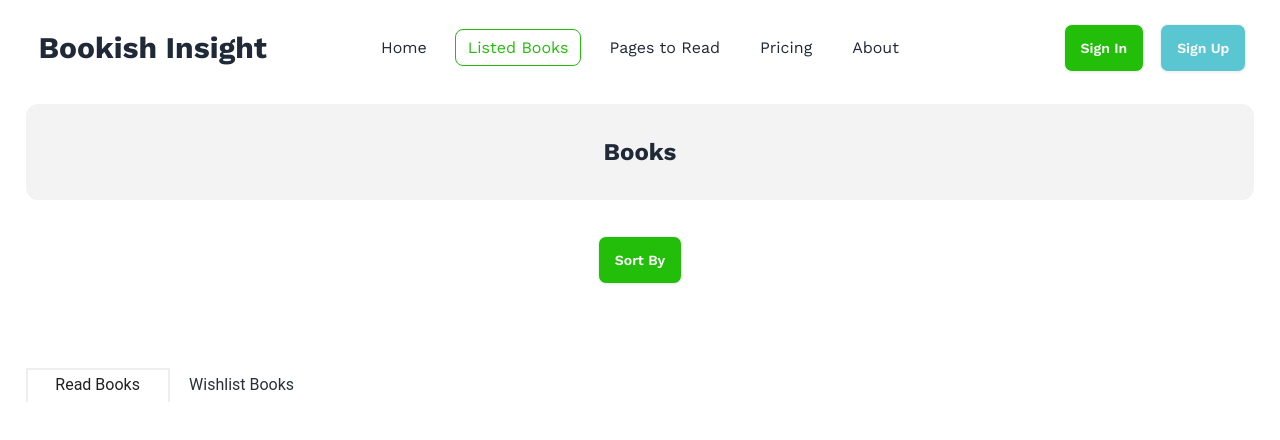
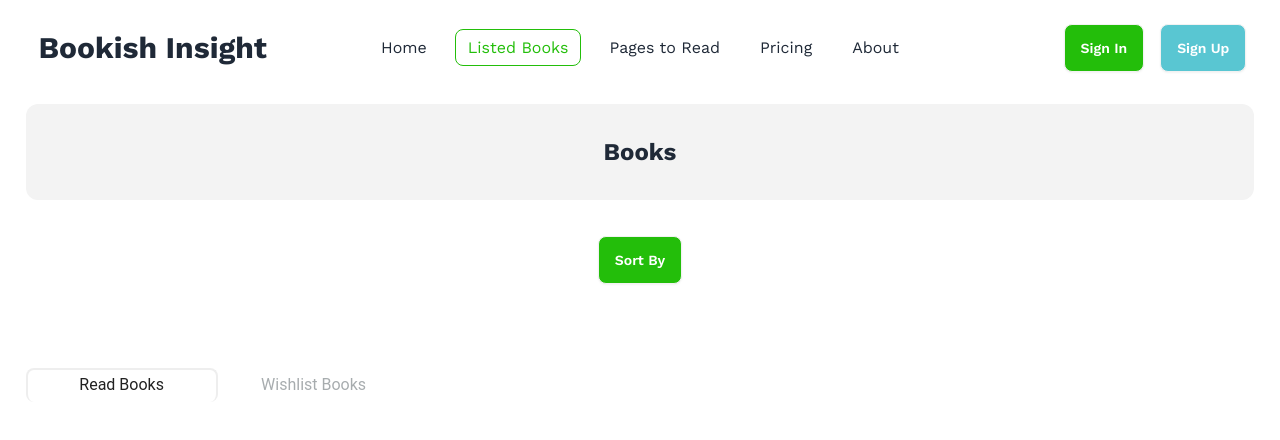
Before and after one commit to nasib15/bookish-insight, a React (Vite) app: page /listed-books in a window 1280 px wide. Shown: the top 440 px of the page. Built offline with nearby package versions, Linux system fonts and the light colour scheme.

Commit message:
added individual sorting and finished the project

```diff
--- a/package.json
+++ b/package.json
@@ -18,6 +18,7 @@
     "react-dom": "^18.2.0",
     "react-icons": "^5.0.1",
     "react-router-dom": "^6.22.3",
+    "react-tabs": "^6.0.2",
     "react-toastify": "^10.0.5",
     "recharts": "^2.12.3",
     "sort-by": "^1.2.0"
--- a/src/components/ListedTabs/ListedTabs.jsx
+++ b/src/components/ListedTabs/ListedTabs.jsx
@@ -57,16 +57,20 @@ const ListedTabs = () => {
             <li>
               <a
                 onClick={() => {
+                  if (activeTab === "read") {
                     const readData = getLocalStorage();
                     const sortedData = readData.sort((a, b) => {
                       return b.rating - a.rating;
                     });
                     setReadBooks(sortedData);
+                  }
+                  if (activeTab === "wishlist") {
                     const wishlistData = getWishlist();
                     const sortedWishlist = wishlistData.sort((a, b) => {
                       return b.rating - a.rating;
                     });
                     setWishlist(sortedWishlist);
+                  }
                 }}
               >
                 Rating
@@ -75,16 +79,20 @@ const ListedTabs = () => {
             <li>
               <a
                 onClick={() => {
+                  if (activeTab === "read") {
                     const readData = getLocalStorage();
                     const sortedData = readData.sort((a, b) => {
                       return b.totalPages - a.totalPages;
                     });
                     setReadBooks(sortedData);
+                  }
+                  if (activeTab === "wishlist") {
                     const wishlistData = getWishlist();
                     const sortedWishlist = wishlistData.sort((a, b) => {
                       return b.totalPages - a.totalPages;
                     });
                     setWishlist(sortedWishlist);
+                  }
                 }}
               >
                 Number of Pages
@@ -93,16 +101,20 @@ const ListedTabs = () => {
             <li>
               <a
                 onClick={() => {
+                  if (activeTab === "read") {
                     const readData = getLocalStorage();
                     const sortedData = readData.sort((a, b) => {
                       return b.yearOfPublishing - a.yearOfPublishing;
                     });
                     setReadBooks(sortedData);
+                  }
+                  if (activeTab === "wishlist") {
                     const wishlistData = getWishlist();
                     const sortedWishlist = wishlistData.sort((a, b) => {
                       return b.yearOfPublishing - a.yearOfPublishing;
                     });
                     setWishlist(sortedWishlist);
+                  }
                 }}
               >
                 Published Year
@@ -113,11 +125,12 @@ const ListedTabs = () => {
       </div>
       {/*Tabs */}
       <Tabs value={activeTab}>
+        <div>
           <TabsHeader
-          className="mt-20 rounded-none border-blue-gray-50 bg-transparent p-0 w-72"
+            className="mt-20 rounded-none border-blue-gray-50 bg-transparent p-0 w-96"
             indicatorProps={{
               className:
-              "bg-transparent border-2 border-b-0 border-slate-500 shadow-none rounded-none ",
+                "bg-transparent border-2 border-b-0 border-slate-500 shadow-none rounded-lg ",
             }}
           >
             {data.map(({ label, value }) => (
@@ -125,12 +138,13 @@ const ListedTabs = () => {
                 key={value}
                 value={value}
                 onClick={() => setActiveTab(value)}
-              className={activeTab === value ? "text-gray-900" : ""}
+                className={activeTab === value ? "text-gray-900" : "opacity-40"}
               >
                 {label}
               </Tab>
             ))}
           </TabsHeader>
+        </div>
         <TabsBody className="my-2">
           <TabPanel value={"read"}>
             {readBooks.map((book, idx) => (
```
Also changed, not shown: 1 other file (tests, documents, lock files or other folders). Lines whose indentation alone changed are shown as unchanged.
